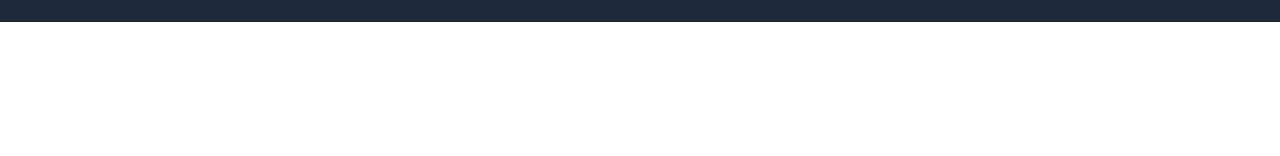
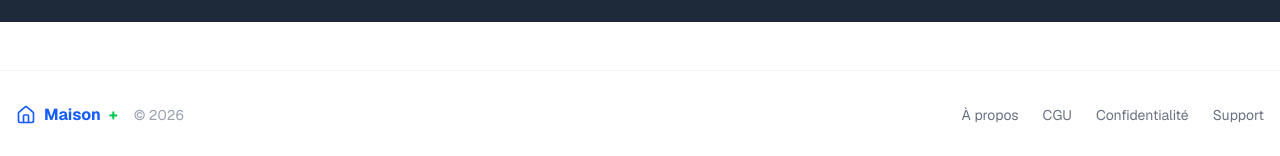
Before and after one commit to Iblo98/maison-plus-frontend, a Next.js app: page / in a window 1280 px wide. Shown: the part 1181-1337 px from the top of the page. Before the commit the page ends 1203 px from the top, so only its background shows below. Built offline with nearby package versions, Linux system fonts and the light colour scheme; no server answers.

Commit message:
Footer avec liens CGU confidentialite a-propos

```diff
--- a/src/app/layout.js
+++ b/src/app/layout.js
@@ -3,7 +3,7 @@ import './globals.css';
 import { AuthProvider } from '../context/AuthContext';
 import { LangueProvider } from '../context/LangueContext';
 import { Toaster } from 'react-hot-toast';
-
+import Footer from '../components/Footer';
 const geist = Geist({ subsets: ['latin'] });
 
 export const metadata = {
@@ -73,6 +73,7 @@ export default function RootLayout({ children }) {
           <LangueProvider>
             <Toaster position="top-right" />
             {children}
+            <Footer />
           </LangueProvider>
         </AuthProvider>
       </body>
--- /dev/null
+++ b/src/components/Footer.js
@@ -0,0 +1,25 @@
+import Link from 'next/link';
+import { Home } from 'lucide-react';
+
+export default function Footer() {
+  return (
+    <footer className="bg-white border-t border-gray-100 mt-12 py-8 px-4">
+      <div className="max-w-7xl mx-auto">
+        <div className="flex flex-wrap items-center justify-between gap-4">
+          <div className="flex items-center gap-2">
+            <Home size={20} className="text-blue-600" />
+            <span className="font-bold text-blue-600">Maison</span>
+            <span className="font-bold text-green-500">+</span>
+            <span className="text-gray-400 text-sm ml-2">© 2026</span>
+          </div>
+          <div className="flex gap-6 text-sm text-gray-500">
+            <Link href="/a-propos" className="hover:text-blue-600 transition">À propos</Link>
+            <Link href="/cgu" className="hover:text-blue-600 transition">CGU</Link>
+            <Link href="/confidentialite" className="hover:text-blue-600 transition">Confidentialité</Link>
+            <Link href="/chat-support" className="hover:text-blue-600 transition">Support</Link>
+          </div>
+        </div>
+      </div>
+    </footer>
+  );
+}
```
